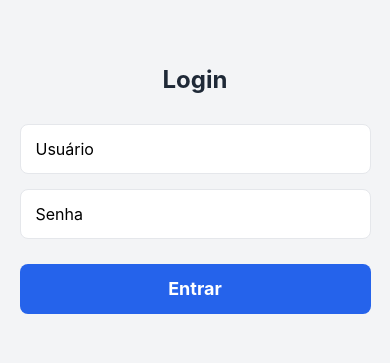
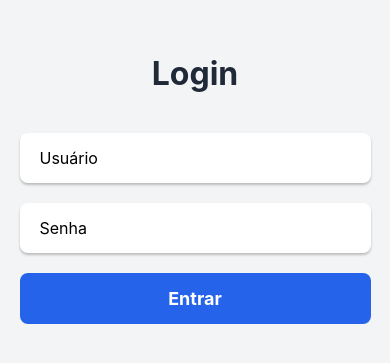
Before and after one commit to NicolasVMarques/app-estoque-iphones, a React Native app: screen / in a window 390 px wide. Shown: the part 233-596 px from the top of the page. Built offline with nearby package versions, Linux system fonts and the light colour scheme.

Commit message:
Adicionando botao para voltar à tela inicial

```diff
--- a/src/App.tsx
+++ b/src/App.tsx
@@ -3,15 +3,18 @@ import TelaEstoque from './telas/TelaEstoque';
 import TelaLogin from './telas/TelaLogin';
 
 function App() {
-
   const [isAutenticado, setAutenticado] = useState(false);
 
   function lidarComLoginSucesso() {
     setAutenticado(true);
   }
 
+  function lidarComLogout() {
+    setAutenticado(false);
+  }
+
   if (isAutenticado === true) {
-    return <TelaEstoque />;
+    return <TelaEstoque onLogout={lidarComLogout} />;
   } else {
     return <TelaLogin onLoginSucesso={lidarComLoginSucesso} />;
   }
--- a/src/componentes/Cabecalho/index.js
+++ b/src/componentes/Cabecalho/index.js
@@ -1,11 +1,18 @@
 import React from 'react';
-import { View, Text } from 'react-native';
+import { View, Text, TouchableOpacity } from 'react-native';
+import { MaterialIcons } from '@expo/vector-icons';
 import styles from './styles';
 
-function Cabecalho() {
+function Cabecalho({ onLogout }) {
   return (
     <View style={styles.header}>
+
       <Text style={styles.headerText}>GERENCIADOR DE ESTOQUE</Text>
+
+      <TouchableOpacity style={styles.botaoSair} onPress={onLogout}>
+
+        <MaterialIcons name="logout" size={24} color="white" />
+      </TouchableOpacity>
     </View>
   );
 }
--- a/src/componentes/Cabecalho/styles.js
+++ b/src/componentes/Cabecalho/styles.js
@@ -4,13 +4,21 @@ export default StyleSheet.create({
   header: {
     backgroundColor: '#2563EB',
     paddingVertical: 15,
-    paddingHorizontal: 10,
+    paddingHorizontal: 20,
+    flexDirection: 'row',
     alignItems: 'center',
     justifyContent: 'center',
+    position: 'relative',
   },
   headerText: {
     color: '#FFFFFF',
     fontSize: 18,
     fontWeight: 'bold',
   },
+  botaoSair: {
+
+    position: 'absolute',
+    right: 20,
+    padding: 5,
+  },
 });
--- a/src/telas/TelaEstoque/index.js
+++ b/src/telas/TelaEstoque/index.js
@@ -14,8 +14,9 @@ import Cabecalho from '../../componentes/Cabecalho';
 import ItemEstoque from '../../componentes/ItemEstoque';
 import styles from './styles';
 
-function TelaEstoque() {
-  const [estoque, setEstoque] = useState([]);
+// 2. A TelaEstoque agora recebe a prop onLogout
+function TelaEstoque({ onLogout }) {
+  const [estoque, setEstoque] = useState([]); // Começa com lista vazia
   const [modalVisivel, setModalVisivel] = useState(false);
   const [modelo, setModelo] = useState('');
   const [descricao, setDescricao] = useState('');
@@ -33,7 +34,6 @@ function TelaEstoque() {
   }
 
   function lidarComExcluirItem(itemSelecionado) {
-
     const novoEstoque = estoque.filter(function(item) {
       return item.id !== itemSelecionado.id;
     });
@@ -103,7 +103,9 @@ function TelaEstoque() {
   return (
     <SafeAreaView style={styles.container}>
       <StatusBar backgroundColor="#2563EB" barStyle="light-content" />
-      <Cabecalho />
+
+      <Cabecalho onLogout={onLogout} />
+
       <FlatList
         data={estoque}
         renderItem={renderizarItem}
@@ -114,7 +116,7 @@ function TelaEstoque() {
         style={styles.botaoAdicionar}
         onPress={abrirModal}
       >
-        <Text style={{color: 'white', fontSize: 30}}>+</Text>
+        <Text style={styles.botaoAdicionarTexto}>+</Text>
       </TouchableOpacity>
 
       <Modal
--- a/src/telas/TelaLogin/index.js
+++ b/src/telas/TelaLogin/index.js
@@ -1,12 +1,36 @@
-import React from 'react';
-import { SafeAreaView, View, Text, TextInput, TouchableOpacity, StatusBar } from 'react-native';
+import React, { useState } from 'react';
+import {
+  SafeAreaView,
+  View,
+  Text,
+  TextInput,
+  TouchableOpacity,
+  StatusBar,
+  Alert
+} from 'react-native';
 import styles from './styles';
 
 function TelaLogin({ onLoginSucesso }) {
 
+  const [usuario, setUsuario] = useState('');
+  const [senha, setSenha] = useState('');
+
   function lidarComLogin() {
 
+    if (usuario.trim().toLowerCase() === 'pai' && senha.trim() === '123') {
       onLoginSucesso();
+    } else {
+
+      Alert.alert('Login Inválido', 'Usuário ou senha incorretos.');
+    }
+  }
+
+  function atualizarUsuario(texto) {
+    setUsuario(texto);
+  }
+
+  function atualizarSenha(texto) {
+    setSenha(texto);
   }
 
   return (
@@ -14,15 +38,20 @@ function TelaLogin({ onLoginSucesso }) {
       <StatusBar barStyle="dark-content" />
       <Text style={styles.titulo}>Login</Text>
 
+      <View style={styles.formContainer}>
         <TextInput
           style={styles.input}
           placeholder="Usuário"
           autoCapitalize="none"
+          value={usuario}
+          onChangeText={atualizarUsuario}
         />
         <TextInput
           style={styles.input}
           placeholder="Senha"
           secureTextEntry={true}
+          value={senha}
+          onChangeText={atualizarSenha}
         />
 
         <TouchableOpacity
@@ -31,6 +60,7 @@ function TelaLogin({ onLoginSucesso }) {
         >
           <Text style={styles.botaoTexto}>Entrar</Text>
         </TouchableOpacity>
+      </View>
     </SafeAreaView>
   );
 }
--- a/src/telas/TelaLogin/styles.js
+++ b/src/telas/TelaLogin/styles.js
@@ -4,35 +4,46 @@ export default StyleSheet.create({
   container: {
     flex: 1,
     backgroundColor: '#F3F4F6',
+    alignItems: 'center',
     justifyContent: 'center',
-    alignItems: 'center',
     padding: 20,
   },
   titulo: {
-    fontSize: 24,
+    fontSize: 32,
     fontWeight: 'bold',
     color: '#1F2937',
-    marginBottom: 30,
+    marginBottom: 40,
+  },
+  formContainer: {
+    width: '90%',
+    maxWidth: 400,
+    alignItems: 'center',
   },
   input: {
-    width: '90%',
-    height: 50,
+
+    width: '100%',
     backgroundColor: '#FFFFFF',
-    borderColor: '#E5E7EB',
-    borderWidth: 1,
+    paddingVertical: 15,
+    paddingHorizontal: 20,
     borderRadius: 8,
-    paddingHorizontal: 15,
-    marginBottom: 15,
+    marginBottom: 20,
     fontSize: 16,
+    shadowColor: "#000",
+    shadowOffset: {
+      width: 0,
+      height: 2,
+    },
+    shadowOpacity: 0.23,
+    shadowRadius: 2.62,
+    elevation: 4,
   },
   botaoEntrar: {
-    width: '90%',
-    height: 50,
+    width: '100%',
     backgroundColor: '#2563EB',
+    paddingVertical: 15,
     borderRadius: 8,
-    justifyContent: 'center',
     alignItems: 'center',
-    marginTop: 10,
+    elevation: 4,
   },
   botaoTexto: {
     color: '#FFFFFF',
```
Lines whose indentation alone changed are shown as unchanged.
